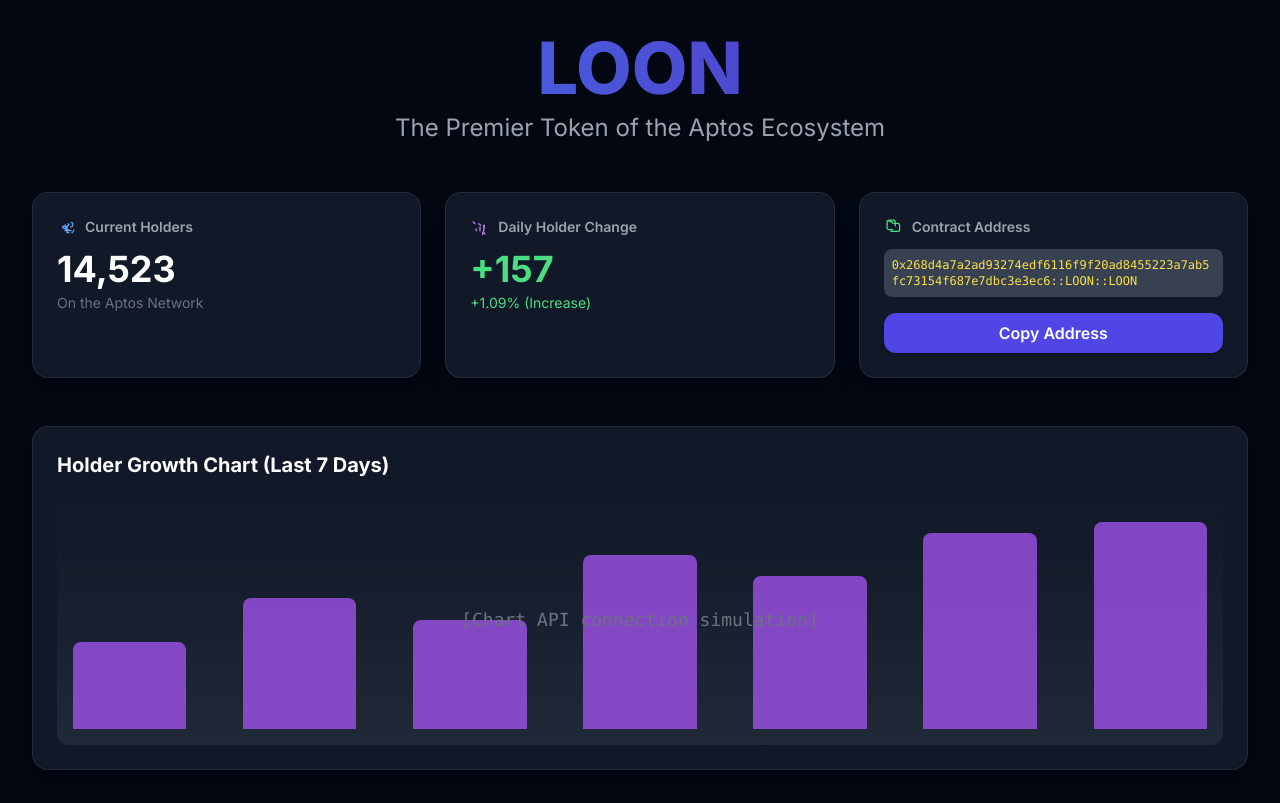
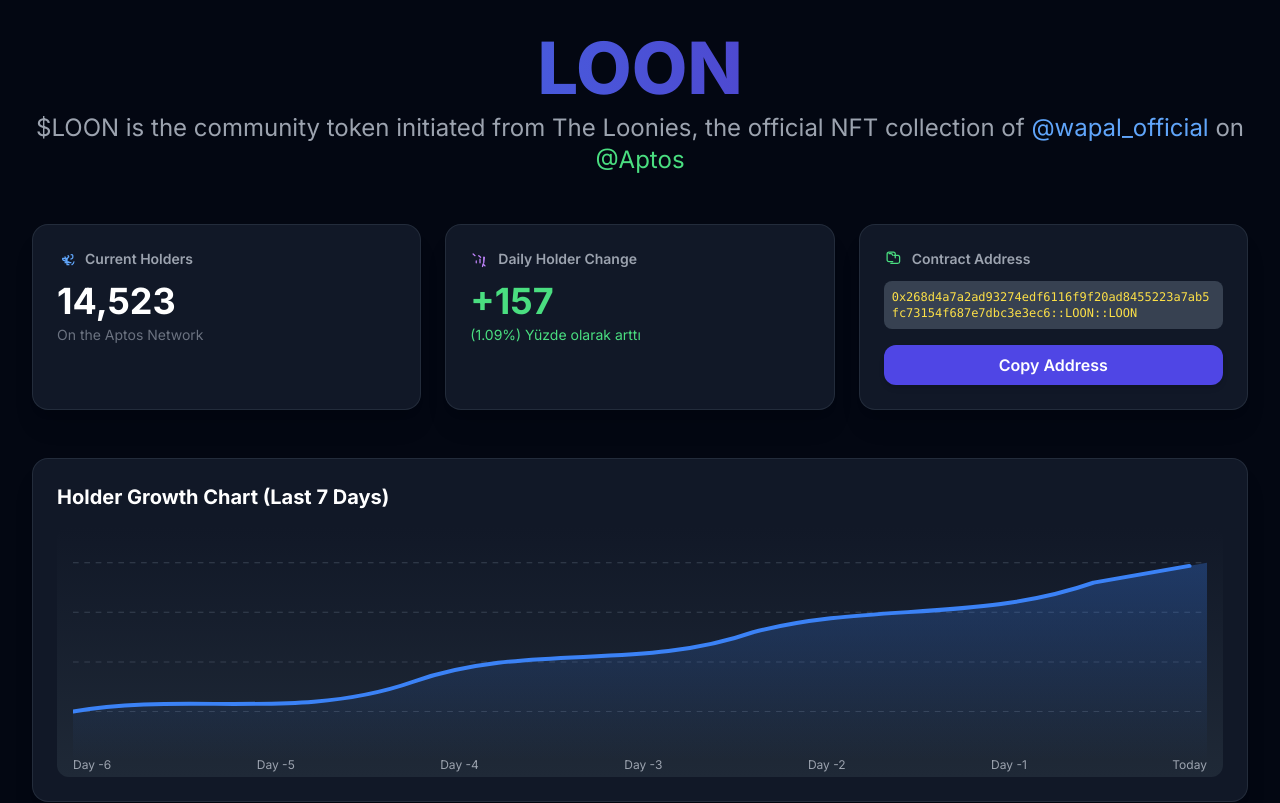
Before and after one commit to basgaan/The-Loonies, a plain HTML site: page index.html in a window 1280 px wide. Shown: the top 803 px of the page. Drawn offline with nearby package versions, Linux system fonts and the light colour scheme.

Commit message:
Update index.html

```diff
--- a/index.html
+++ b/index.html
@@ -40,11 +40,27 @@
             -webkit-text-fill-color: transparent;
         }
 
-        /* Basit bir grafik simülasyonu için özel stil */
+        /* Grafik Konteyneri */
         #chart-placeholder {
             height: 250px;
             background: linear-gradient(to top, #1f2937, #111827);
             position: relative;
+        }
+
+        /* Grafik Çizgisi Animasyonu */
+        @keyframes drawLine {
+            from {
+                stroke-dashoffset: 1000;
+            }
+            to {
+                stroke-dashoffset: 0;
+            }
+        }
+
+        .line-graph-path {
+            stroke-dasharray: 1000;
+            stroke-dashoffset: 1000;
+            animation: drawLine 3s ease-in-out forwards;
         }
     </style>
 </head>
@@ -56,7 +72,12 @@
             <h1 class="text-5xl md:text-7xl font-extrabold gradient-text">
                 LOON
             </h1>
-            <p class="text-xl md:text-2xl mt-2 text-gray-400">The Premier Token of the Aptos Ecosystem</p>
+            <p class="text-xl md:text-2xl mt-2 text-gray-400">
+                $LOON is the community token initiated from The Loonies, the official NFT collection of
+                <a href="https://x.com/wapal_official" target="_blank" class="text-blue-400 hover:underline">@wapal_official</a>
+                on
+                <a href="https://aptos.dev/" target="_blank" class="text-green-400 hover:underline">@Aptos</a>
+            </p>
         </header>
 
         <!-- Canlı İstatistikler (Stat Cards) -->
@@ -84,9 +105,11 @@
                     </svg>
                     Daily Holder Change
                 </p>
+                <!-- Holder Değişim Değeri -->
                 <div class="text-4xl font-bold mb-1" id="daily-change-value">
                     Loading...
                 </div>
+                <!-- Yüzde Değişim Açıklaması (Türkçe) -->
                 <p class="text-sm" id="daily-change-percent">Calculating...</p>
             </div>
 
@@ -109,23 +132,65 @@
             </div>
         </section>
 
-        <!-- Sahip Değişim Grafiği (Simülasyon) -->
+        <!-- Sahip Değişim Grafiği (Çizgi Grafik Simülasyonu) -->
         <section class="mb-12">
             <div class="card p-6 rounded-2xl shadow-xl">
                 <h2 class="text-xl font-bold mb-4 text-white">Holder Growth Chart (Last 7 Days)</h2>
-                <div id="chart-placeholder" class="rounded-xl overflow-hidden relative">
-                    <!-- Basit bir grafik simülasyonu -->
-                    <div class="absolute inset-0 flex items-end justify-between p-4 opacity-75">
-                        <div class="w-[10%] bg-purple-500 rounded-t-lg h-[40%]"></div>
-                        <div class="w-[10%] bg-purple-500 rounded-t-lg h-[60%]"></div>
-                        <div class="w-[10%] bg-purple-500 rounded-t-lg h-[50%]"></div>
-                        <div class="w-[10%] bg-purple-500 rounded-t-lg h-[80%]"></div>
-                        <div class="w-[10%] bg-purple-500 rounded-t-lg h-[70%]"></div>
-                        <div class="w-[10%] bg-purple-500 rounded-t-lg h-[90%]"></div>
-                        <div class="w-[10%] bg-purple-500 rounded-t-lg h-[95%]"></div>
-                    </div>
-                    <div class="absolute top-1/2 left-1/2 transform -translate-x-1/2 -translate-y-1/2 text-gray-500 text-lg font-mono">
-                        [Chart API connection simulation]
+                <div id="chart-placeholder" class="rounded-xl overflow-hidden relative p-4">
+                    <!-- SVG ile basit bir Çizgi Grafik (Line Chart) simülasyonu -->
+                    <svg width="100%" height="100%" viewBox="0 0 1000 220" preserveAspectRatio="none">
+
+                        <!-- Grid Lines (Yatay) -->
+                        <line x1="0" y1="20" x2="1000" y2="20" stroke="#374151" stroke-width="1" stroke-dasharray="5,5" />
+                        <line x1="0" y1="70" x2="1000" y2="70" stroke="#374151" stroke-width="1" stroke-dasharray="5,5" />
+                        <line x1="0" y1="120" x2="1000" y2="120" stroke="#374151" stroke-width="1" stroke-dasharray="5,5" />
+                        <line x1="0" y1="170" x2="1000" y2="170" stroke="#374151" stroke-width="1" stroke-dasharray="5,5" />
+
+                        <!-- Çizgi Veri Noktaları (SVG Path 'd' attribute) -->
+                        <!-- Bu nokta dizisi, rastgele bir yükseliş trendi simüle eder (Sol alt -> Sağ üst) -->
+                        <path
+                            class="line-graph-path"
+                            d="M 0 170
+                               C 100 150, 200 180, 300 140
+                               C 400 100, 500 130, 600 90
+                               C 700 60, 800 80, 900 40
+                               L 1000 20"
+                            fill="none"
+                            stroke="#3b82f6" /* Secondary Color (Blue) */
+                            stroke-width="4"
+                            stroke-linecap="round"
+                            stroke-linejoin="round"
+                        />
+
+                        <!-- Çizgi Altındaki Alan (Gradient Area) -->
+                        <defs>
+                            <linearGradient id="areaGradient" x1="0" y1="0" x2="0" y2="1">
+                                <stop offset="0%" stop-color="#3b82f6" stop-opacity="0.3"/>
+                                <stop offset="100%" stop-color="#3b82f6" stop-opacity="0.0"/>
+                            </linearGradient>
+                        </defs>
+                        <path
+                            class="line-graph-path"
+                            d="M 0 170
+                               C 100 150, 200 180, 300 140
+                               C 400 100, 500 130, 600 90
+                               C 700 60, 800 80, 900 40
+                               L 1000 20
+                               L 1000 220 L 0 220 Z"
+                            fill="url(#areaGradient)"
+                            stroke="none"
+                        />
+                    </svg>
+
+                    <!-- Etiketler (Günler) -->
+                    <div class="absolute bottom-0 left-0 right-0 flex justify-between text-xs text-gray-400 px-4 pb-1">
+                        <span>Day -6</span>
+                        <span>Day -5</span>
+                        <span>Day -4</span>
+                        <span>Day -3</span>
+                        <span>Day -2</span>
+                        <span>Day -1</span>
+                        <span>Today</span>
                     </div>
                 </div>
             </div>
@@ -157,7 +222,7 @@
                 </ul>
             </div>
 
-            <!-- Topluluk Bağlantıları (Medium kaldırıldı) -->
+            <!-- Topluluk Bağlantıları -->
             <div class="card p-6 rounded-2xl shadow-xl">
                 <h2 class="text-xl font-bold mb-4 text-white">Community & Resources</h2>
                 <div class="flex flex-wrap gap-4">
@@ -198,7 +263,7 @@
             // Mock data from API
             const mockStats = {
                 currentHolders: 14523,
-                dailyHolderChange: 157, // positive = increase
+                dailyHolderChange: 157, // positive = increase. Change this to a negative number to test 'azaldı' logic.
                 dailyHolderChangePercent: 1.09,
                 priceUSD: 0.00000045,
             };
@@ -214,7 +279,7 @@
          */
         function formatNumber(num) {
             // Using 'en-US' locale for standard English number formatting (commas)
-            return new Intl.NumberFormat('en-US').format(num);
+            return new Intl.NumberFormat('en-US').format(Math.abs(num));
         }
 
         /**
@@ -231,22 +296,26 @@
                 const changeValue = formatNumber(stats.dailyHolderChange);
                 const isPositive = stats.dailyHolderChange >= 0;
 
-                dailyChangeValueEl.textContent = `${isPositive ? '+' : ''}${changeValue}`;
-                dailyChangePercentEl.textContent = `${isPositive ? '+' : ''}${stats.dailyHolderChangePercent.toFixed(2)}%`;
+                // Display the change value (with sign)
+                dailyChangeValueEl.textContent = `${isPositive ? '+' : '-'}${changeValue}`;
 
-                // Color styling
-                // First, remove existing classes to handle color change correctly
-                dailyChangeValueEl.classList.remove('text-green-400', 'text-red-400');
+                // Remove previous styling
+                dailyChangeValueEl.classList.remove('text-green-400', 'text-red-400', 'text-white');
                 dailyChangePercentEl.classList.remove('text-green-400', 'text-red-400');
 
-                if (isPositive) {
+                // Apply new styling and Turkish descriptive text
+                if (stats.dailyHolderChange > 0) {
                     dailyChangeValueEl.classList.add('text-green-400');
                     dailyChangePercentEl.classList.add('text-green-400');
-                    dailyChangePercentEl.textContent += ' (Increase)';
-                } else {
+                    dailyChangePercentEl.textContent = `(${stats.dailyHolderChangePercent.toFixed(2)}%) Yüzde olarak arttı`;
+                } else if (stats.dailyHolderChange < 0) {
                     dailyChangeValueEl.classList.add('text-red-400');
                     dailyChangePercentEl.classList.add('text-red-400');
-                    dailyChangePercentEl.textContent += ' (Decrease)';
+                    dailyChangePercentEl.textContent = `(${stats.dailyHolderChangePercent.toFixed(2)}%) Yüzde olarak azaldı`;
+                } else {
+                    // Change is zero
+                    dailyChangeValueEl.classList.add('text-white');
+                    dailyChangePercentEl.textContent = 'Yüzde değişim yok';
                 }
 
                 // Price
@@ -256,7 +325,7 @@
                 console.error("Error loading statistics:", error);
                 currentHoldersEl.textContent = "Error";
                 dailyChangeValueEl.textContent = "Error";
-                dailyChangePercentEl.textContent = "Failed to load data";
+                dailyChangePercentEl.textContent = "Veri yüklenemedi";
             }
         }
 
@@ -272,9 +341,9 @@
 
             try {
                 document.execCommand('copy');
-                alertBox('Contract address copied to clipboard!', 'success');
+                alertBox('Sözleşme adresi panoya kopyalandı!', 'success');
             } catch (err) {
-                alertBox('Copy failed.', 'error');
+                alertBox('Kopyalama başarısız oldu.', 'error');
             }
             document.body.removeChild(tempInput);
         }
```
